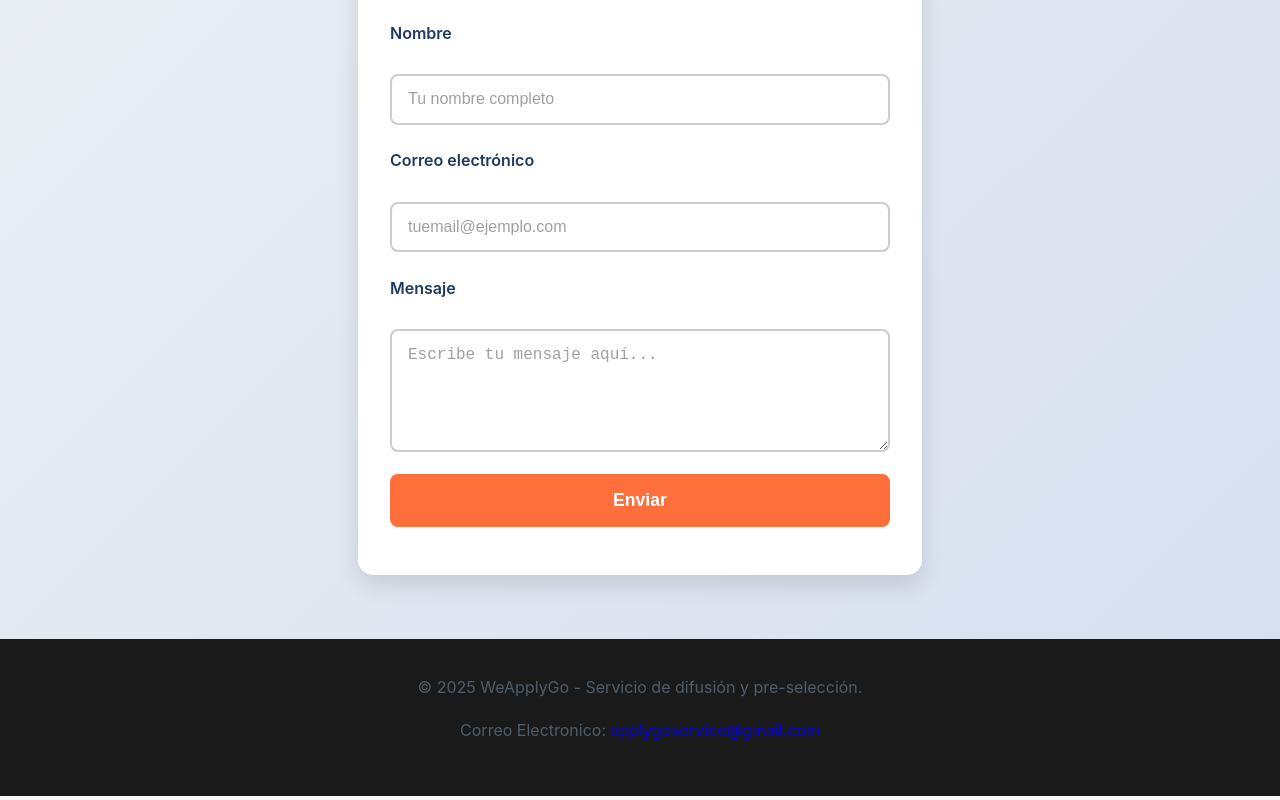
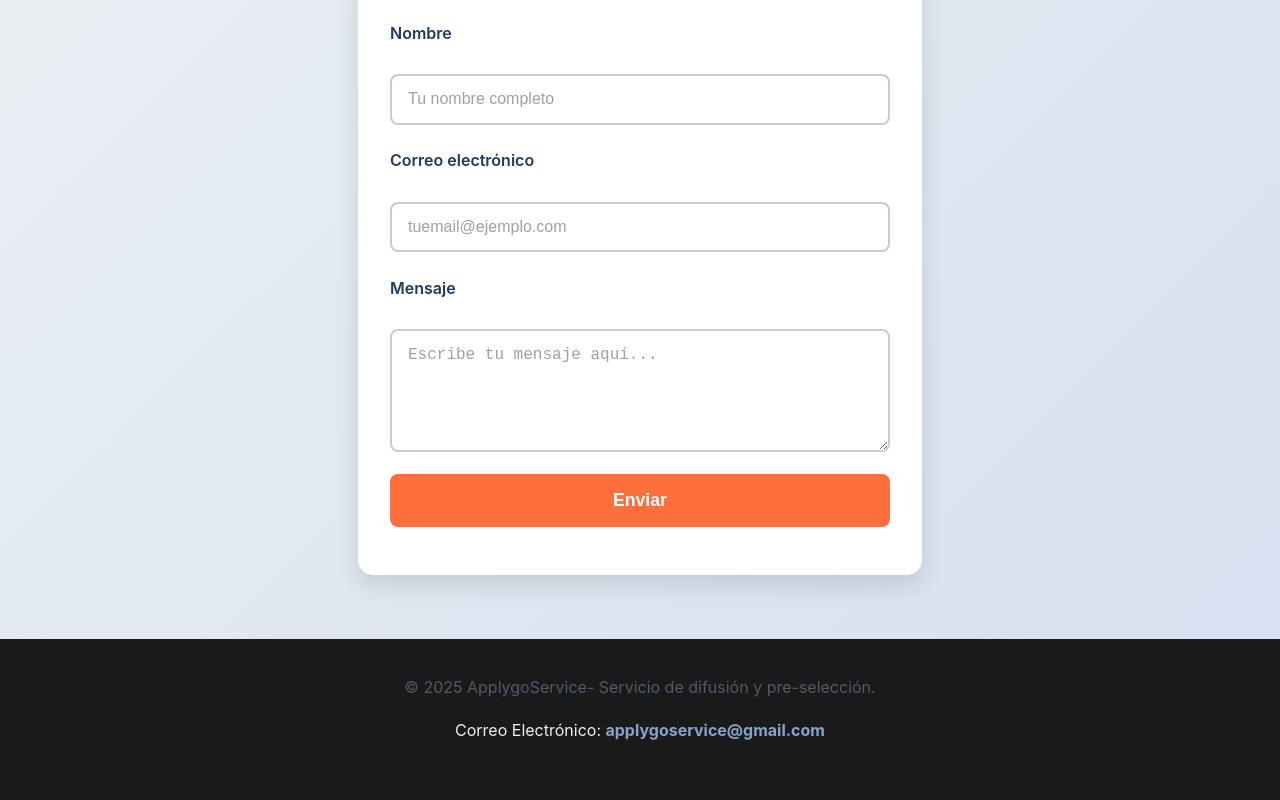
Before and after one commit to Daviidhdez/Weaplygo, a plain HTML site: page contacto.html in a window 1280 px wide. Shown: the part 322-1122 px from the top of the page. Drawn offline with Linux system fonts and the light colour scheme.

Commit message:
Terminado

```diff
--- a/contacto.html
+++ b/contacto.html
@@ -52,10 +52,16 @@
   </main>
 
   <!-- Footer -->
-  <footer>
-  <p>© <span id="year"></span> WeApplyGo - Servicio de difusión y pre-selección.</p>
-  <p>Correo Electronico: <a href="mailto:applygoservice@gmail.com">applygoservice@gmail.com</a></p>
-</footer>
+   <!-- FOOTER -->
+  <footer class="site-footer">
+    <div class="container footer-inner">
+      <p>© <span id="year"></span> ApplygoService- Servicio de difusión y pre-selección.</p>
+        <p class="email">
+    Correo Electrónico:
+    <a href="mailto:applygoservice@gmail.com">applygoservice@gmail.com</a>
+  </p>
+    </div>
+  </footer>
 
   <script>
     document.getElementById("year").textContent = new Date().getFullYear();
@@ -73,14 +79,14 @@
   <script src="https://cdn.emailjs.com/dist/email.min.js"></script>
   <script>
     (function () {
-      emailjs.init(""); // ⚡️ Reemplaza con tu User ID de EmailJS
+      emailjs.init("vp09Ll1oQor2Xg3jQ"); // ⚡️ Reemplaza con tu User ID de EmailJS
     })();
 
     const form = document.getElementById('contact-form');
     form.addEventListener('submit', function (event) {
       event.preventDefault();
 
-      emailjs.sendForm('', '', this)
+      emailjs.sendForm('service_applygoservice', 'template_ApplygoService', this)
         .then(function () {
           alert('✅ Mensaje enviado con éxito. ¡Gracias por contactarnos!');
           form.reset();
--- a/style.css
+++ b/style.css
@@ -555,17 +555,23 @@ footer {
   padding: 35px 15px;
 }
 
-footer .social a img {
-  width: 28px;
-  margin: 0 8px;
-  opacity: 0.8;
-  transition: transform 0.3s ease, opacity 0.3s ease;
+/* Estilo del correo en el footer */
+footer p.email {
+  margin-bottom: 20px;
+  font-size: 16px;
+  color: #F0F0F0; /* Texto claro que combine con el fondo */
 }
 
-footer .social a img:hover {
-  transform: scale(1.1);
-  opacity: 1;
+footer p.email a {
+  color: #86a5ce; /* Azul destacado para el enlace */
+  text-decoration: none;
+  font-weight: bold;
 }
+
+footer p.email a:hover {
+  text-decoration: underline;
+}
+
 
 /* === RESPONSIVE === */
 @media (max-width: 768px) {
```
Also changed, not shown: Sabermas.html (+8 -4 lines), index.html (+9 -4 lines).
